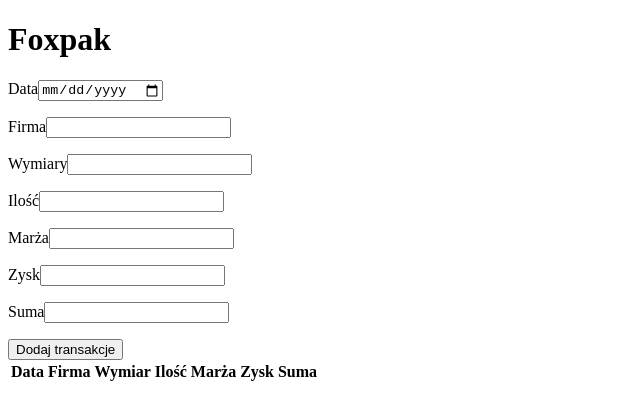
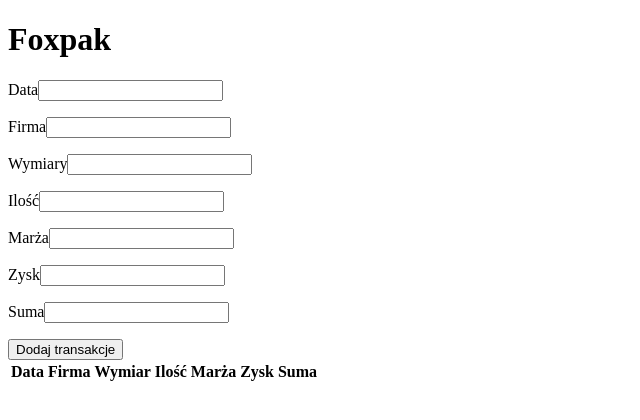
Before and after one commit to th7nder/foxpak, a React (Create React App) app: page / in a window 1280 px wide. Shown: the top 420 px of the page, without its empty margins (0-640 px from the left). Built offline with nearby package versions, Linux system fonts and the light colour scheme.

Commit message:
refactor: AddTransaction does not create callbacks at render

```diff
--- a/src/components/AddTransaction.jsx
+++ b/src/components/AddTransaction/AddTransaction.jsx
@@ -1,5 +1,6 @@
 import React, { Component } from "react";
 import PropTypes from "prop-types";
+import TextInput from "./TextInput";
 
 const formFields = [
   { name: "date", desc: "Data" },
@@ -29,46 +30,40 @@ class AddTransaction extends Component {
     this.state = initialState;
   }
 
-  handleChange(value, prop) {
+  handleSubmit = e => {
+    const { onAddTransaction } = this.props;
+    e.preventDefault();
+    onAddTransaction({ ...this.state, id: nextItemId });
+    nextItemId += 1;
+    this.setState(initialState);
+  };
+
+  handleChange = (value, prop) => {
     this.setState({ [prop]: value });
-  }
+  };
+
+  renderFormFields = item => {
+    const { [item.name]: value } = this.state;
+    return (
+      <TextInput
+        key={item.name}
+        {...item}
+        value={value}
+        onChange={this.handleChange}
+      />
+    );
+  };
 
   render() {
-    const { onAddTransaction } = this.props;
     return (
-      <form
-        onSubmit={e => {
-          e.preventDefault();
-          onAddTransaction({ ...this.state, id: nextItemId });
-          nextItemId += 1;
-          this.setState(initialState);
-        }}
-      >
-        {formFields.map(item => {
-          const { [item.name]: value } = this.state;
-
-          return (
-            <p key={item.name}>
-              <label htmlFor={item.name}>
-                {item.desc}
-                <input
-                  type={item.name}
-                  name={item.name}
-                  id={item.name}
-                  onChange={e => {
-                    this.handleChange(e.target.value, item.name);
-                  }}
-                  value={value}
-                />
-              </label>
-            </p>
-          );
-        })}
+      <form onSubmit={this.handleSubmit}>
+        {formFields.map(this.renderFormFields)}
         <button type="submit">Dodaj transakcje</button>
       </form>
     );
   }
 }
+
 AddTransaction.propTypes = {
   onAddTransaction: PropTypes.func.isRequired
 };
--- /dev/null
+++ b/src/components/AddTransaction/TextInput.jsx
@@ -0,0 +1,35 @@
+import React from "react";
+import PropTypes from "prop-types";
+
+class TextInput extends React.Component {
+  handleChange = e => {
+    const { onChange, name } = this.props;
+    onChange(e.target.value, name);
+  };
+
+  render() {
+    const { name, desc, value } = this.props;
+    return (
+      <p>
+        <label htmlFor={name}>
+          {desc}
+          <input
+            type="text"
+            name={name}
+            id={name}
+            value={value}
+            onChange={this.handleChange}
+          />
+        </label>
+      </p>
+    );
+  }
+}
+
+TextInput.propTypes = {
+  name: PropTypes.string.isRequired,
+  desc: PropTypes.string.isRequired,
+  value: PropTypes.string.isRequired,
+  onChange: PropTypes.func.isRequired
+};
+export default TextInput;
--- a/src/components/App.jsx
+++ b/src/components/App.jsx
@@ -1,6 +1,6 @@
 import React from "react";
 import TransactionsTable from "./TransactionsTable";
-import AddTransaction from "./AddTransaction";
+import AddTransaction from "./AddTransaction/AddTransaction";
 
 const initialState = {
   transactions: []
```
